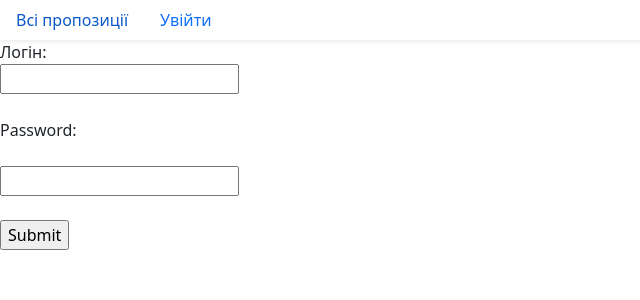
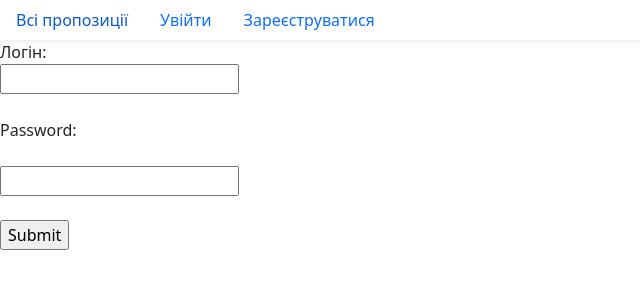
Before and after one commit to svetenok3008/Hillel_Pro, a Flask app: page /login in a window 1280 px wide. Shown: the top 300 px of the page, without its empty margins (0-640 px from the left). Run offline with Flask 3, Linux system fonts and the light colour scheme.

Commit message:
Add files via upload
update 11.11.2024

```diff
--- a/templates/items.html
+++ b/templates/items.html
@@ -16,6 +16,7 @@
     <a class="nav-link" href="/profile/add_item">Додати об'яву</a>
     <a class="nav-link" href="/login">Увійти</a>
     <a class="nav-link" href="/logout">Вийти</a>
+    <a class="nav-link" href="/register">Зареєструватися</a>
   </nav>
   </div>
 
--- a/templates/login.html
+++ b/templates/login.html
@@ -10,6 +10,7 @@
     <nav class="nav" aria-label="Secondary navigation">
     <a class="nav-link" href="/items">Всі пропозиції</a>
     <a class="nav-link" href="/login">Увійти</a>
+    <a class="nav-link" href="/register">Зареєструватися</a>
     </nav>
   </div>
 
```
